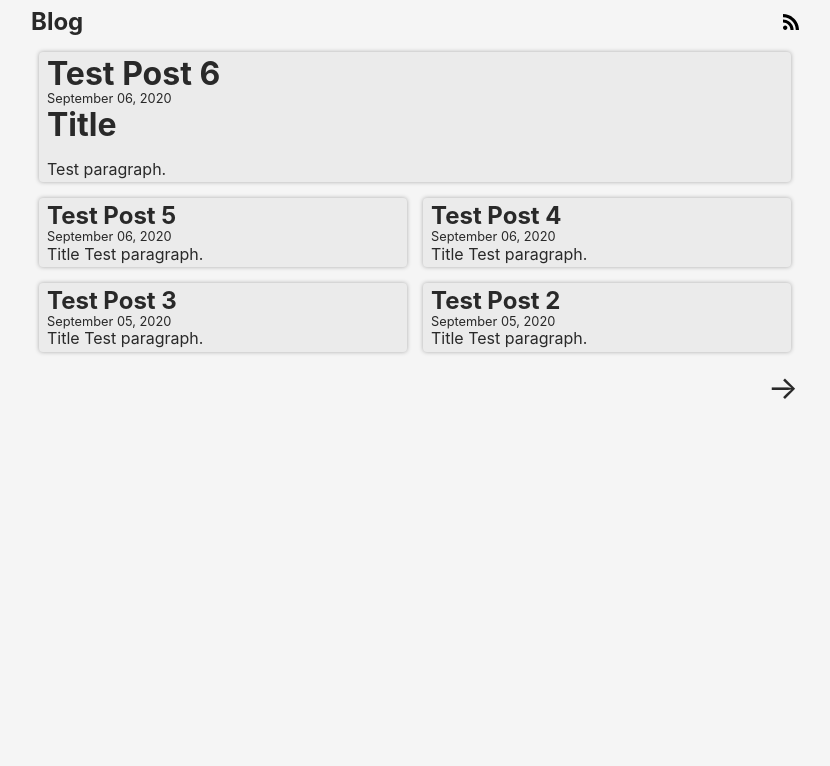
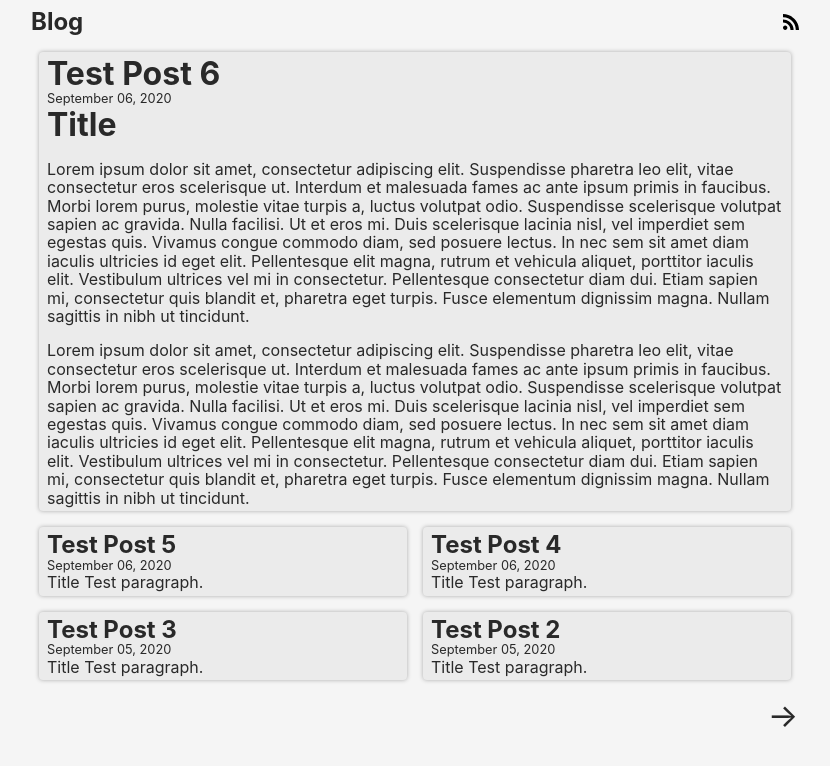
Before and after one commit to softwerks/blog.bkgmn.net, a Jekyll site: the page built from index.html, in a window 1280 px wide. Shown: the top 766 px of the page, without its empty margins (225-1055 px from the left). Built offline with Jekyll 4.4.1, drawn with Linux system fonts in a browser that asks for light colours; the list of posts is cut into pages by our own code.

Commit message:
Update 2020-09-06-test-post-6.md

```diff
--- a/_posts/2020-09-06-test-post-6.md
+++ b/_posts/2020-09-06-test-post-6.md
@@ -6,4 +6,6 @@
 
 # Title
 
-Test paragraph.
+Lorem ipsum dolor sit amet, consectetur adipiscing elit. Suspendisse pharetra leo elit, vitae consectetur eros scelerisque ut. Interdum et malesuada fames ac ante ipsum primis in faucibus. Morbi lorem purus, molestie vitae turpis a, luctus volutpat odio. Suspendisse scelerisque volutpat sapien ac gravida. Nulla facilisi. Ut et eros mi. Duis scelerisque lacinia nisl, vel imperdiet sem egestas quis. Vivamus congue commodo diam, sed posuere lectus. In nec sem sit amet diam iaculis ultricies id eget elit. Pellentesque elit magna, rutrum et vehicula aliquet, porttitor iaculis elit. Vestibulum ultrices vel mi in consectetur. Pellentesque consectetur diam dui. Etiam sapien mi, consectetur quis blandit et, pharetra eget turpis. Fusce elementum dignissim magna. Nullam sagittis in nibh ut tincidunt.
+
+Lorem ipsum dolor sit amet, consectetur adipiscing elit. Suspendisse pharetra leo elit, vitae consectetur eros scelerisque ut. Interdum et malesuada fames ac ante ipsum primis in faucibus. Morbi lorem purus, molestie vitae turpis a, luctus volutpat odio. Suspendisse scelerisque volutpat sapien ac gravida. Nulla facilisi. Ut et eros mi. Duis scelerisque lacinia nisl, vel imperdiet sem egestas quis. Vivamus congue commodo diam, sed posuere lectus. In nec sem sit amet diam iaculis ultricies id eget elit. Pellentesque elit magna, rutrum et vehicula aliquet, porttitor iaculis elit. Vestibulum ultrices vel mi in consectetur. Pellentesque consectetur diam dui. Etiam sapien mi, consectetur quis blandit et, pharetra eget turpis. Fusce elementum dignissim magna. Nullam sagittis in nibh ut tincidunt.
```
